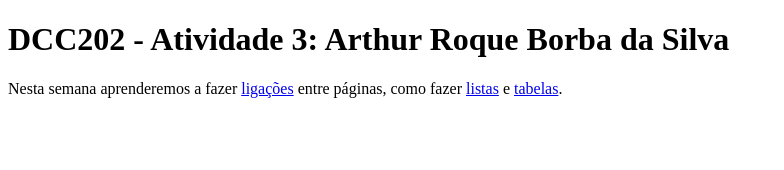
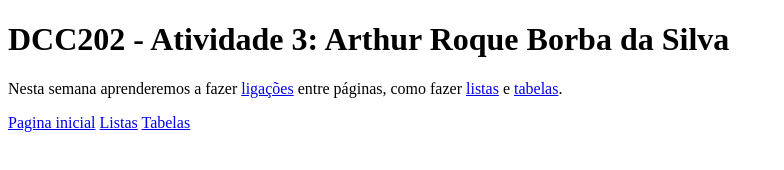
Before and after one commit to ufjf-dcc202/ufjf-dcc202-2025-1-a-atv03-AR-Borba, a plain HTML site: page index.html in a window 1280 px wide. Shown: the whole page, without its empty margins (0-784 px from the left). Drawn offline with Linux system fonts and the light colour scheme.

Commit message:
Adiciona navegação nos documentos

```diff
--- a/index.html
+++ b/index.html
@@ -5,8 +5,18 @@
     <meta name="viewport" content="width=device-width, initial-scale=1.0">
     <title>DCC202 - Atividade 3: Arthur Roque Borba da Silva</title>
 </head>
-<body>
-    <h1>DCC202 - Atividade 3: Arthur Roque Borba da Silva</h1>
-    <p>Nesta semana aprenderemos a fazer <a href="ligações.html">ligações</a> entre páginas, como fazer <a href="listas.html">listas</a> e <a href="tabelas.html">tabelas</a>.</p>
-</body>
+    <body>
+        <main>
+            <h1>DCC202 - Atividade 3: Arthur Roque Borba da Silva</h1>
+            <p>Nesta semana aprenderemos a fazer <a href="ligações.html">ligações</a> entre páginas, como fazer <a href="listas.html">listas</a> e <a href="tabelas.html">tabelas</a>.
+            </p>
+        </main>
+        <aside>
+            <nav>
+                <a href="index.html">Pagina inicial</a>
+                <a href="listas.html">Listas</a>
+                <a href="tabelas.html">Tabelas</a>
+            </nav>
+        </aside>
+    </body>
 </html>
```
Also changed, not shown: listas.html (+9 -0 lines), tabelas.html (+12 -3 lines).
